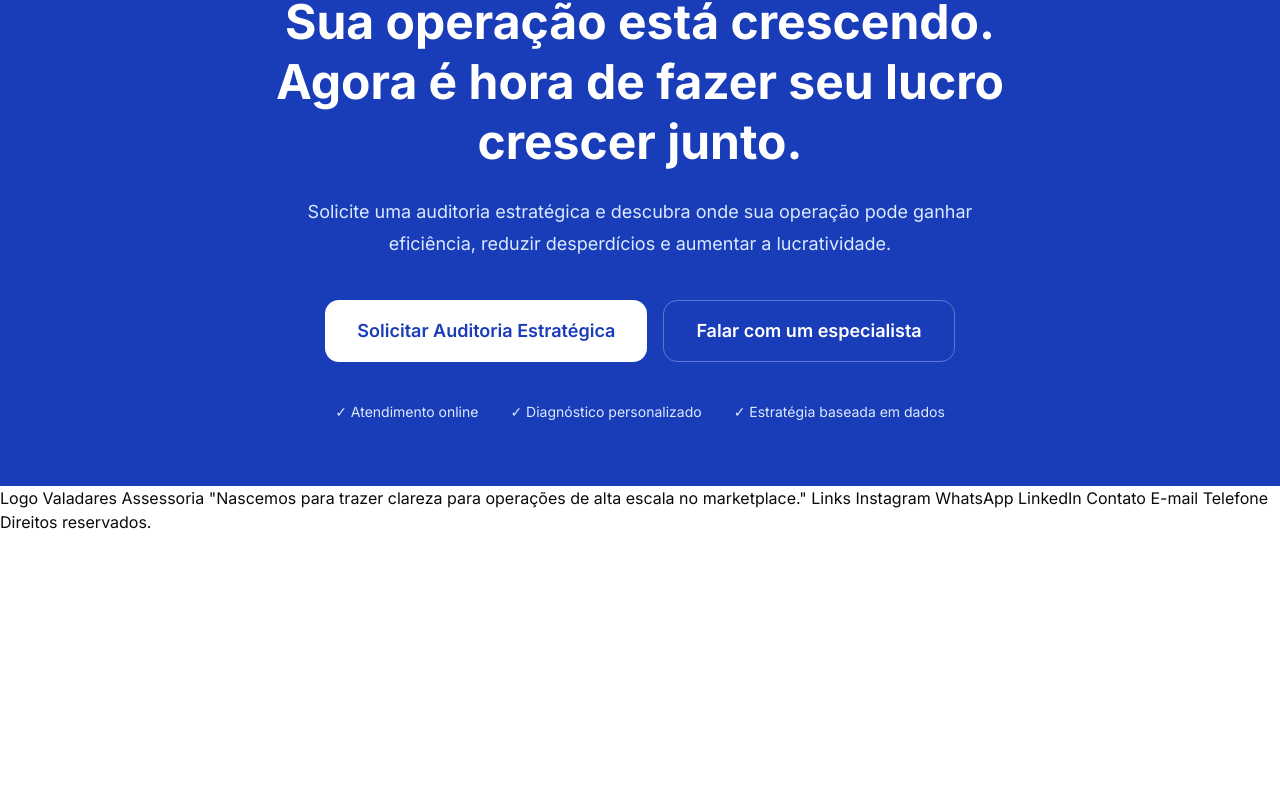
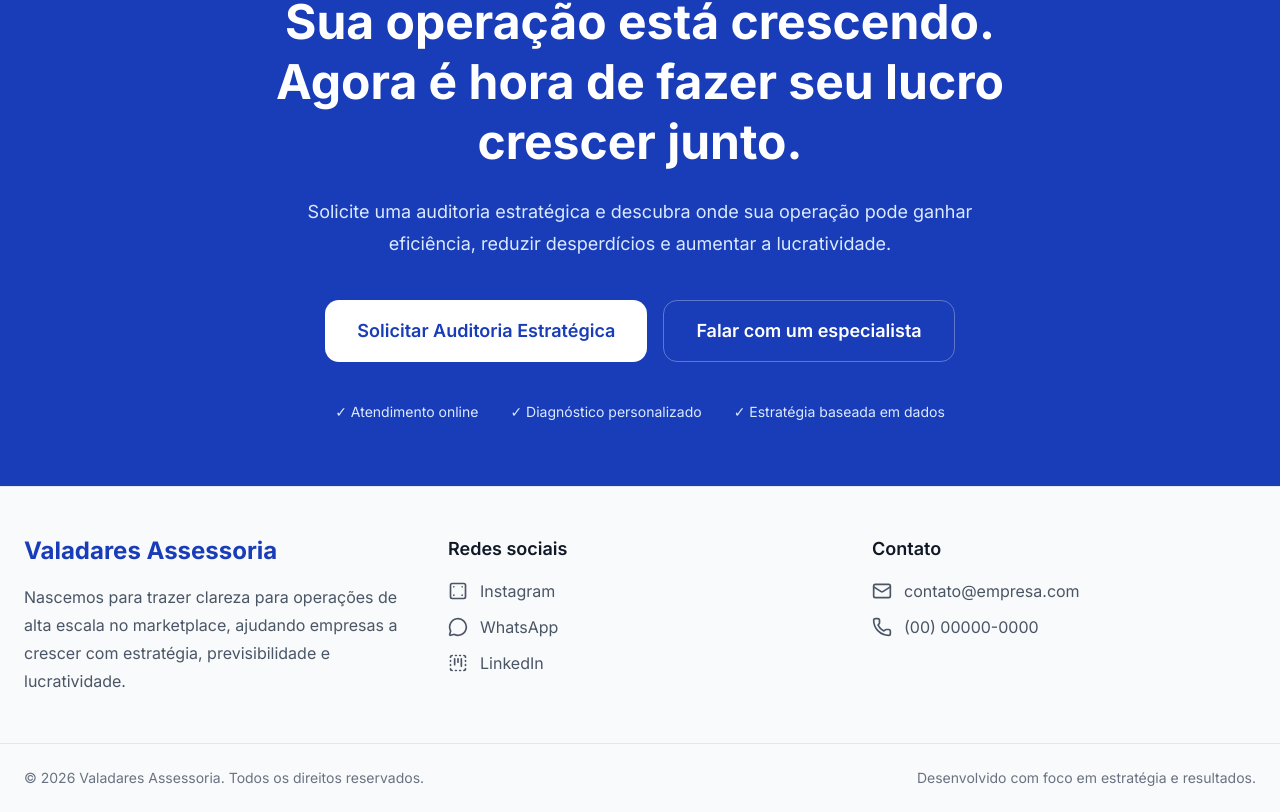
Before and after one commit to andersongama-dev/valadares, a Next.js app: page / in a window 1280 px wide. Shown: the part 4538-5350 px from the top of the page. Before the commit the page ends 5072 px from the top, so only its background shows below. Built offline with nearby package versions, Linux system fonts and the light colour scheme.

Commit message:
feat: footer styling

```diff
--- a/app/page.tsx
+++ b/app/page.tsx
@@ -11,6 +11,11 @@ import {
   Briefcase,
   Database,
   Handshake,
+  InspectionPanelIcon,
+  LucideKanbanSquareDashed,
+  Mail,
+  MessageCircle,
+  Phone,
   Quote,
   Rocket,
   ShoppingBag,
@@ -79,7 +84,6 @@ export default function Home() {
           Solicitar Auditoria
         </button>
       </header>
-
       <section
         id="hero"
         className="relative h-dvh flex items-center justify-center overflow-hidden"
@@ -132,7 +136,6 @@ export default function Home() {
           </div>
         </div>
       </section>
-
       <section className="mt-32">
         <div>
           <h2 className="text-5xl text-center font-bold tracking-[0.01em]">
@@ -217,7 +220,6 @@ export default function Home() {
           </Card>
         </div>
       </section>
-
       <section className="mt-32">
         <div>
           <h2 className="text-5xl text-center font-bold tracking-[0.01em]">
@@ -291,7 +293,6 @@ export default function Home() {
           </article>
         </div>
       </section>
-
       <section className="mt-32">
         <div>
           <h2 className="text-5xl text-center font-bold tracking-[0.01em]">
@@ -356,7 +357,6 @@ export default function Home() {
           </div>
         </div>
       </section>
-
       <section className="mt-12">
         <div>
           <h2 className="text-5xl text-center font-bold tracking-[0.01em]">
@@ -454,7 +454,6 @@ export default function Home() {
           </article>
         </div>
       </section>
-
       <section className="mt-12">
         <div>
           <h2 className="text-5xl text-center font-bold tracking-[0.01em]">
@@ -487,7 +486,6 @@ export default function Home() {
           </div>
         </div>
       </section>
-
       <section className="mt-12">
         <div>
           <h2 className="text-5xl text-center font-bold tracking-[0.01em]">
@@ -557,7 +555,6 @@ export default function Home() {
           </article>
         </div>
       </section>
-
       <section className="mt-12">
         <div>
           <h2 className="text-5xl text-center font-bold tracking-[0.01em]">
@@ -607,7 +604,6 @@ export default function Home() {
           </Accordion>
         </div>
       </section>
-
       <section className="bg-blue-800 px-8 py-16 mt-12">
         <div className="mx-auto flex max-w-5xl flex-col items-center text-center">
           <span className="rounded-full border border-white/20 bg-white/10 px-4 py-2 text-sm font-medium text-blue-100">
@@ -643,10 +639,84 @@ export default function Home() {
         </div>
       </section>
 
-      <footer>
-        Logo Valadares Assessoria "Nascemos para trazer clareza para operações
-        de alta escala no marketplace." Links Instagram WhatsApp LinkedIn
-        Contato E-mail Telefone Direitos reservados.
+      <footer className="border-t border-gray-200 bg-gray-50">
+        <div className="mx-auto grid max-w-7xl gap-10 px-6 py-12 md:grid-cols-3">
+          <div>
+            <h3 className="text-2xl font-bold text-blue-800">
+              Valadares Assessoria
+            </h3>
+
+            <p className="mt-4 max-w-sm leading-7 text-gray-600">
+              Nascemos para trazer clareza para operações de alta escala no
+              marketplace, ajudando empresas a crescer com estratégia,
+              previsibilidade e lucratividade.
+            </p>
+          </div>
+
+          <div>
+            <h4 className="mb-4 text-lg font-semibold text-gray-900">
+              Redes sociais
+            </h4>
+
+            <div className="space-y-3">
+              <a
+                href="#"
+                className="flex items-center gap-3 text-gray-600 transition hover:text-blue-800"
+              >
+                <InspectionPanelIcon size={20} />
+                Instagram
+              </a>
+
+              <a
+                href="#"
+                className="flex items-center gap-3 text-gray-600 transition hover:text-blue-800"
+              >
+                <MessageCircle size={20} />
+                WhatsApp
+              </a>
+
+              <a
+                href="#"
+                className="flex items-center gap-3 text-gray-600 transition hover:text-blue-800"
+              >
+                <LucideKanbanSquareDashed size={20} />
+                LinkedIn
+              </a>
+            </div>
+          </div>
+
+          <div>
+            <h4 className="mb-4 text-lg font-semibold text-gray-900">
+              Contato
+            </h4>
+
+            <div className="space-y-3">
+              <a
+                href="mailto:contato@empresa.com"
+                className="flex items-center gap-3 text-gray-600 transition hover:text-blue-800"
+              >
+                <Mail size={20} />
+                contato@empresa.com
+              </a>
+
+              <a
+                href="tel:+5500000000000"
+                className="flex items-center gap-3 text-gray-600 transition hover:text-blue-800"
+              >
+                <Phone size={20} />
+                (00) 00000-0000
+              </a>
+            </div>
+          </div>
+        </div>
+
+        <div className="border-t border-gray-200">
+          <div className="mx-auto flex max-w-7xl flex-col items-center justify-between gap-3 px-6 py-6 text-sm text-gray-500 md:flex-row">
+            <p>© 2026 Valadares Assessoria. Todos os direitos reservados.</p>
+
+            <p>Desenvolvido com foco em estratégia e resultados.</p>
+          </div>
+        </div>
       </footer>
     </div>
   );
```
